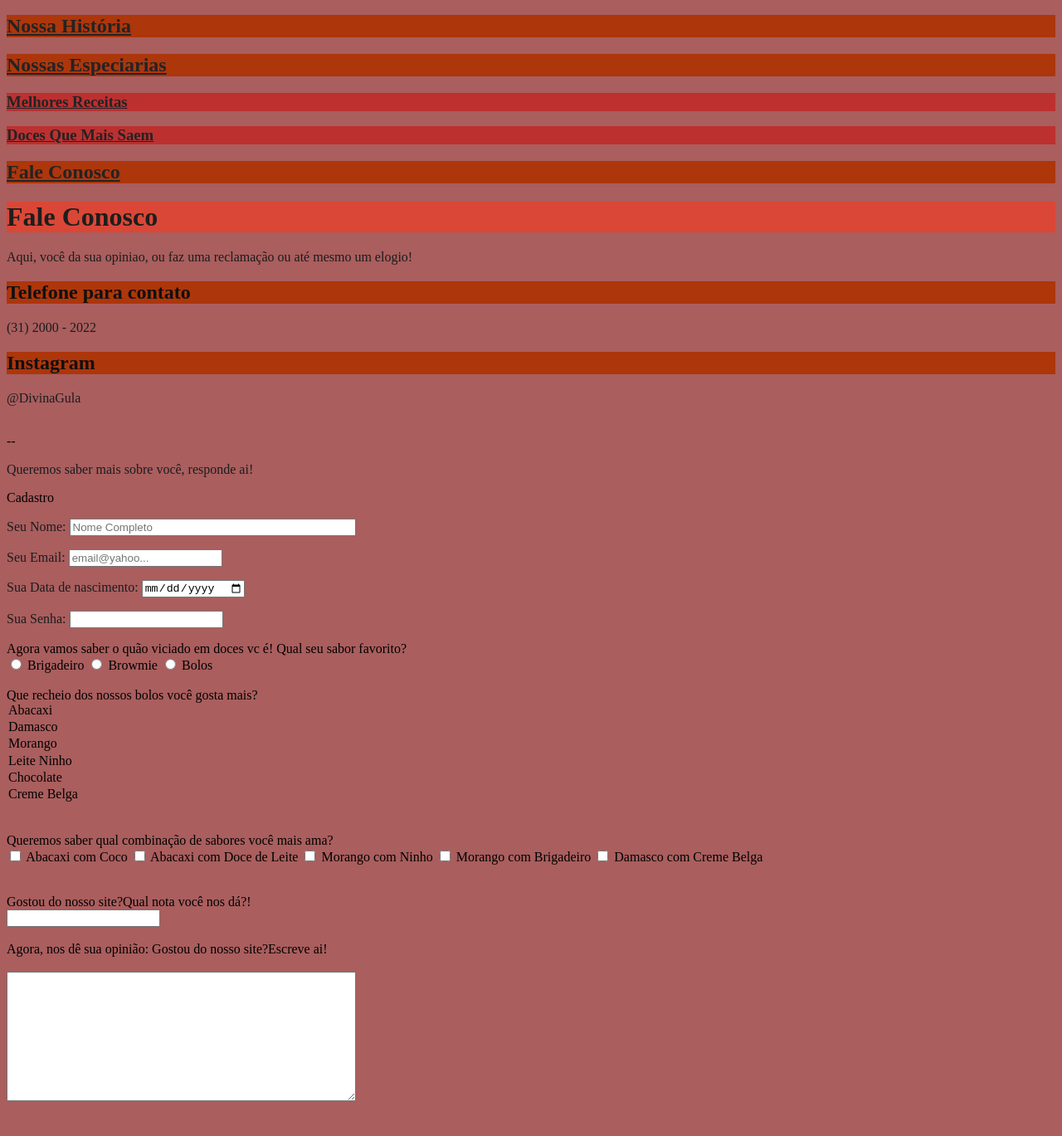
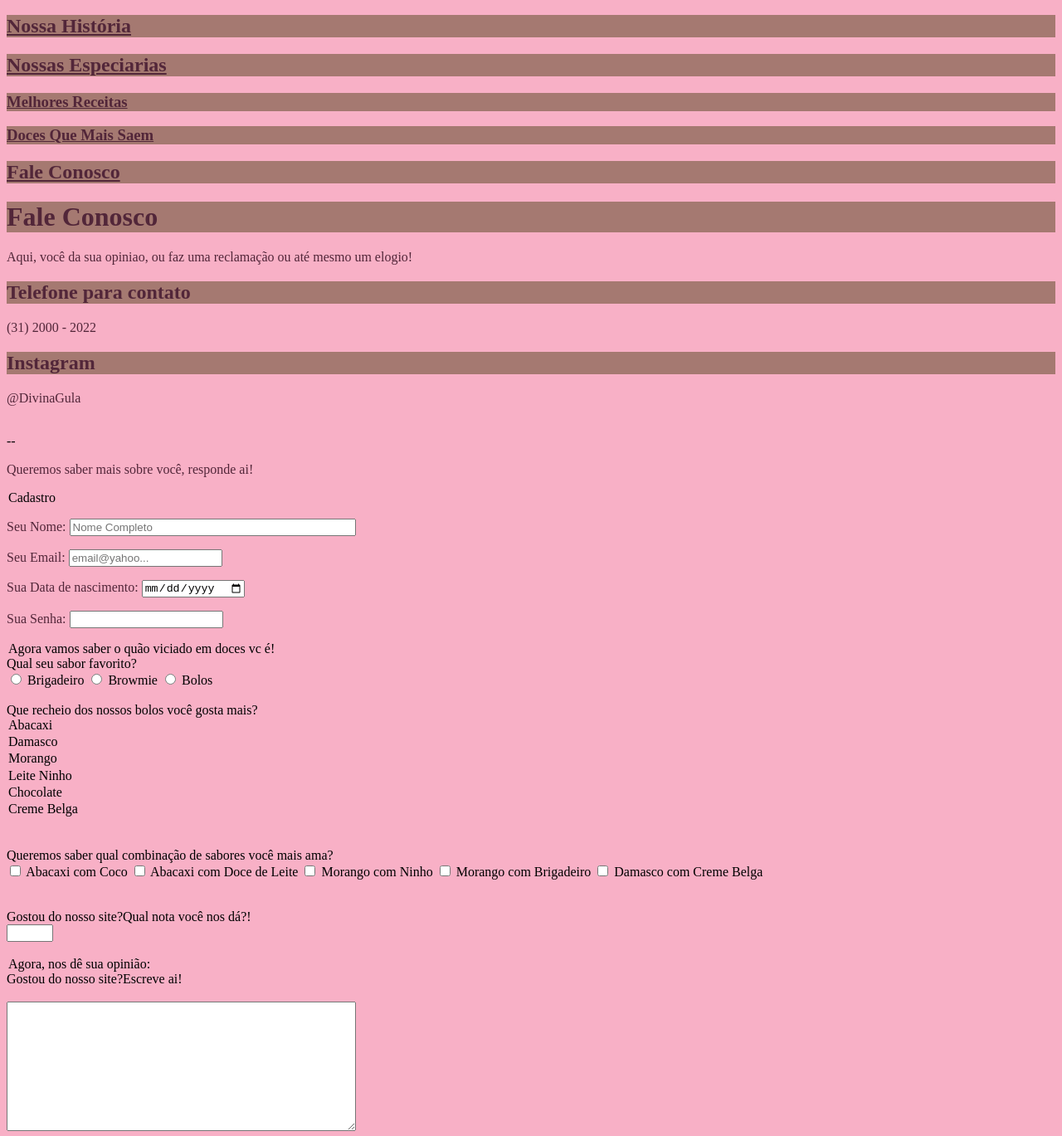
Before and after one commit to vgcoelho/SiteDoceria, a plain HTML site: page faleconosco.html in a window 1280 px wide. Shown: the part 109-1478 px from the top of the page at 83% size. Before the commit the page ends 1448 px from the top, so only its background shows below. Drawn offline with Linux system fonts and the light colour scheme.

Commit message:
Add files via upload

```diff
--- /dev/null
+++ b/css/paleta de cores.css
@@ -0,0 +1,5 @@
+.color1 {color: #522639;}
+.color2 {color: #743a50;}
+.color3 {color: #a75971;}
+.color4 {color: #f1819a;}
+.color5 {color: #f8b0c6;}
--- a/css/style.css
+++ b/css/style.css
@@ -1,36 +1,36 @@
 @charset "UTF-8";
 
 body {
-    background-color: #aa5e5e;
+    background-color: #f8b0c6
 }
 
 p {
-    color: #1c1c1d;
+    color: #522639;
 }
 
 ul {
-    background-color: #cf5d11;
+    background-color: #a57971;
 }
 
 li {
-    color: #d6360e;
+    color: #522639;
 }
 
 h1 {
-    color: #1f1d1d;
-    background-color: #da4736;
+    color: #522639;
+    background-color: #a57971;
 }
 
 h2 {
-    color: #111010;
-    background-color: #ad360b;
+    color: #522639;
+    background-color: #a57971;
 }
 
 h3 {
-    color: #161616;
-    background-color: #BF2A2ADD;
+    color: #522639;
+    background-color: #a57971;
 }
 
 a {
-    color: #232324;
+    color: #522639;
 }
--- a/faleconosco.html
+++ b/faleconosco.html
@@ -29,9 +29,9 @@
 
       <p>Queremos saber mais sobre você, responde ai!</p>
 
-    <formulário>
+    <form>
         <classe div = "campos">
-            <legenda> Cadastro </legenda>
+            <legend> Cadastro </legend>
             <p><label for="idSeuNome"> Seu Nome: </label>
             <input type="text" name="nSeuNome" id="idSeuNome" size=" 40 " placeholder="Nome Completo"> </p>
             <p><label for="idSeuEmail"> Seu Email: </label>
@@ -44,7 +44,7 @@
 
 
          <classe div="campo">
-            <legenda> Agora vamos saber o quão viciado em doces vc é!</legenda>
+            <legend> Agora vamos saber o quão viciado em doces vc é!</legend>
             <label> Qual seu sabor favorito? </label>
             <br>
             <input type="radio" name="doces" id="idBrigdadeiro">
@@ -89,12 +89,12 @@
             </fieldset>
             <br>
             <br>
-            <label>Gostou do nosso site?Qual nota você nos dá?!</label><br><input type="numero" min="0" max="10">
+            <label>Gostou do nosso site?Qual nota você nos dá?!</label><br><input type="number" min="0" max="10">
             <br>
             <br>
         </fieldset>
         <classe div="campos">
-            <legenda> Agora, nos dê sua opinião: </legenda>
+            <legend> Agora, nos dê sua opinião: </legend>
             <label>Gostou do nosso site?Escreve ai! </label>
             <br>
             <tipo de entrada=" intervalo " min=" 1 " max=" 10 ">
@@ -102,7 +102,7 @@
             <textarea type="text" cols="50" rows="10" placeholder="Escreva aqui o que achou"> </textarea>
             <br>
             </fieldset>
-       </formulário>
+       </form>
 
 </body>
 </html>
```
Also changed, not shown: index.html (+13 -6 lines).
